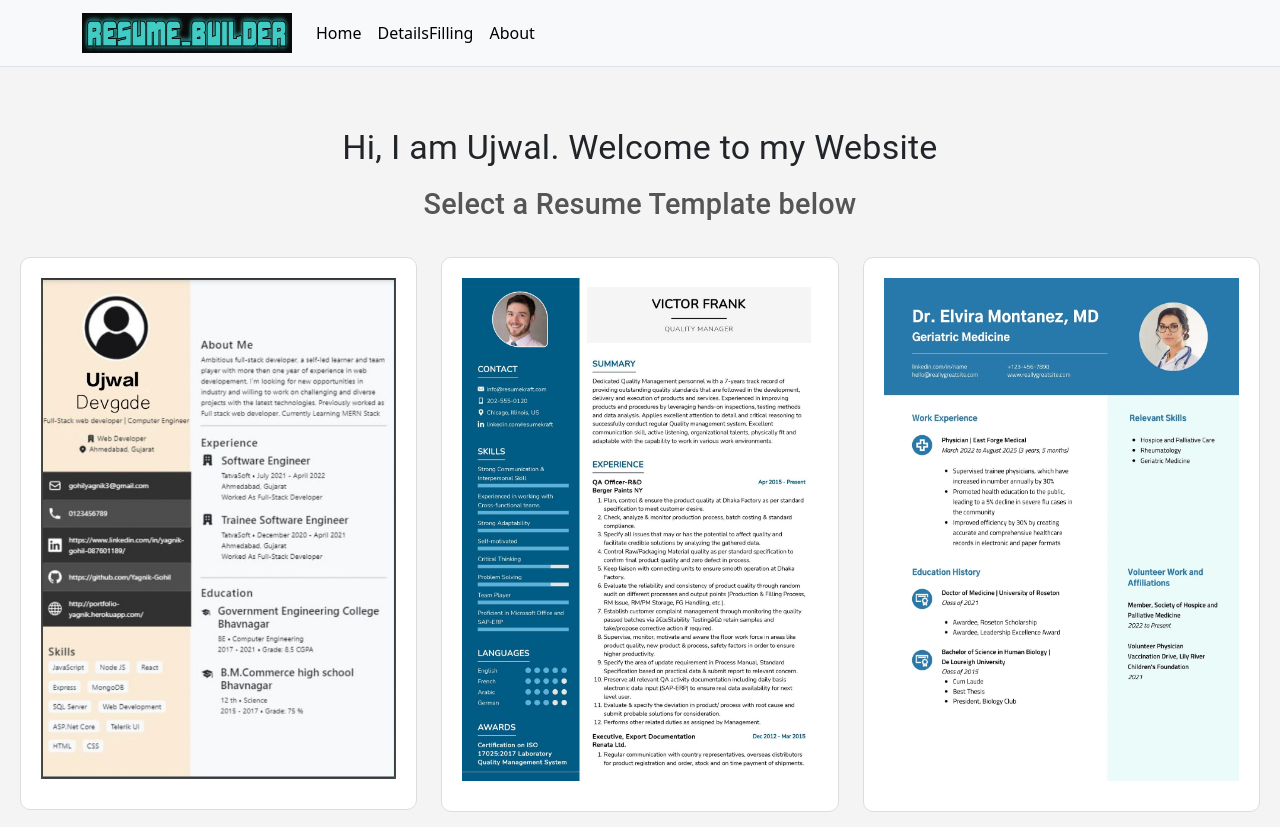
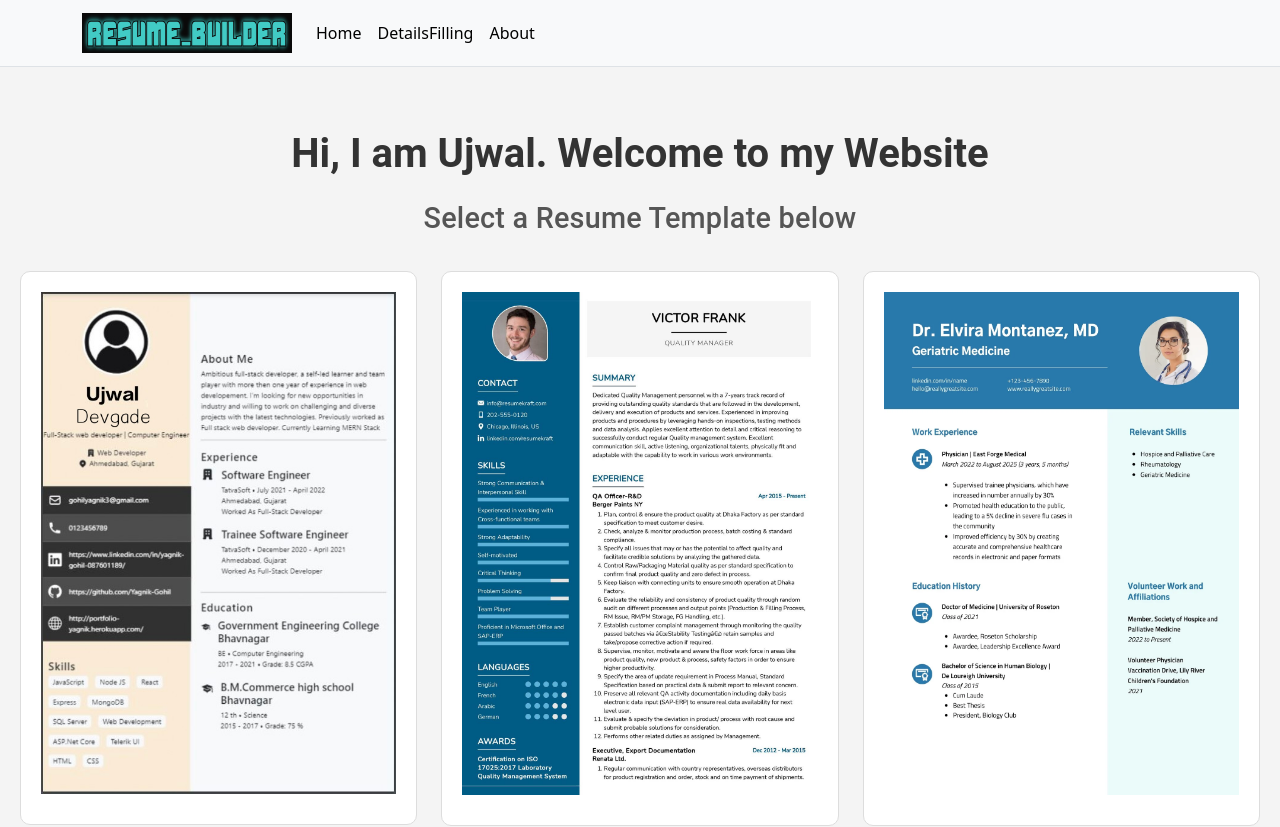
Before and after one commit to Ujwaldevgade/Almabetter-Resume-Builder, a React (Create React App) app: page / in a window 1280 px wide. Shown: the top 827 px of the page. Built offline with nearby package versions, Linux system fonts and the light colour scheme.

Commit message:
Update Home.js

```diff
--- a/src/components/Home.js
+++ b/src/components/Home.js
@@ -22,7 +22,7 @@ const Home = () => {
 
   return (
     <div className="container1">
-      <Typography variant="h4" gutterBottom>
+      <Typography variant="h5" gutterBottom>
         Hi, I am Ujwal.
         Welcome to my Website
       </Typography>
```
